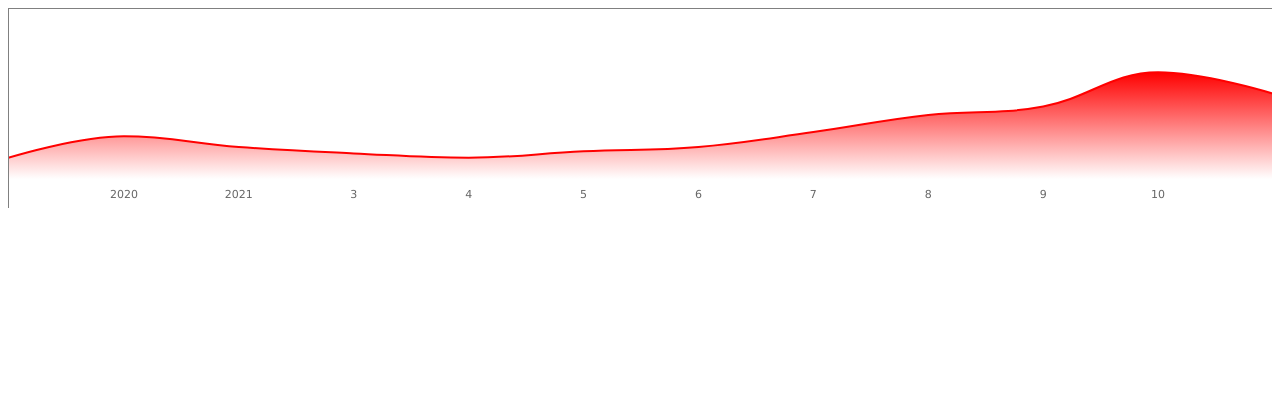
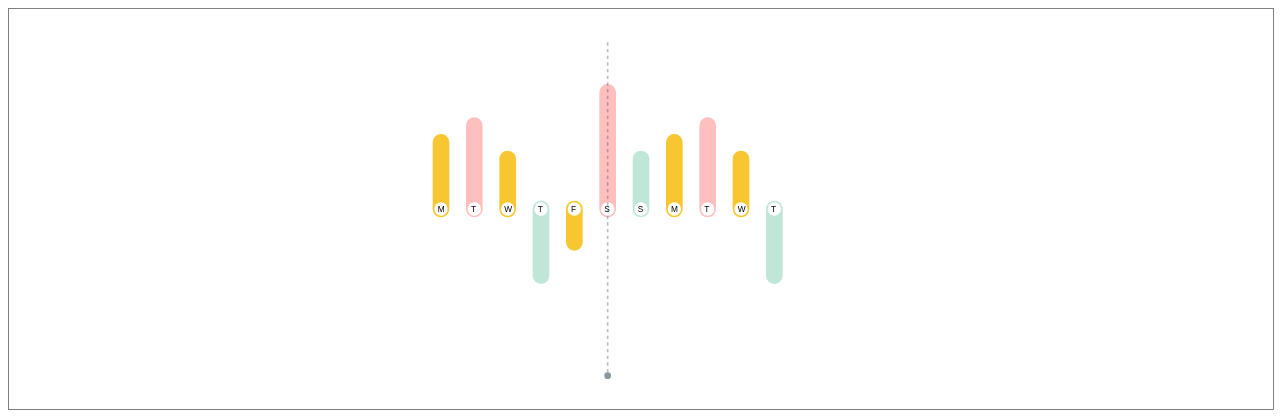
Before and after one commit to saswat3115/react-svg-equalizer-chart, a React (Create React App) app: page / in a window 1280 px wide. Shown: the top 418 px of the page. Built offline with nearby package versions, Linux system fonts and the light colour scheme; the HTML template or start-up script is replaced by a standard one.

Commit message:
3 files modified

```diff
--- a/src/App.js
+++ b/src/App.js
@@ -20,8 +20,8 @@ const data = {
 export default function App() {
   return (
     <div className="chart">
-      {/* <Chart data={data} selected={6} /> */}
-      <LineChart />
+      <Chart data={data} selected={6} />
+      {/* <LineChart /> */}
     </div>
   );
 }
--- a/src/Chart.js
+++ b/src/Chart.js
@@ -63,24 +63,35 @@ const Chart = ({ data, selected }) => {
   const onDrag = (e) => {
     if (isDragging) {
       if (e.touches && e.touches[0]) {
-        // setThumbLeft(
-        // 	Math.min(
-        // 		Math.max(0, e.touches[0].clientX - startX),
-        // 		container.width - thumb.width / 2
-        // 	)
-        // );
         const diff = startX - e.touches[0].clientX;
-        setDragDiff(-diff);
+        if (-101 < diff && diff < 101) {
+          setDragDiff(-diff);
+        }
       } else {
         const diff = startX - e.clientX;
-
-        setDragDiff(-diff);
+        if (-101 < diff && diff < 101) {
+          setDragDiff(-diff);
+        }
       }
     }
   };
 
   const dragEnd = () => {
     setIsDragging(false);
+    console.log(dragDiff);
+    const mod = dragDiff > 0 ? dragDiff : -1 * dragDiff;
+    const noOfBarMoved = Math.ceil(mod / GAP);
+    if (dragDiff > 0) {
+      setCurrent(current - noOfBarMoved < 1 ? 1 : current - noOfBarMoved);
+      setDragDiff(0);
+    } else {
+      setCurrent(
+        current + noOfBarMoved > Object.keys(data).length
+          ? Object.keys(data).length
+          : current + noOfBarMoved
+      );
+      setDragDiff(0);
+    }
   };
 
   return (
--- a/src/LineChart.js
+++ b/src/LineChart.js
@@ -43,7 +43,7 @@ const option = {
     title: {
       text: '',
     },
-    uniqueNames: true,
+    // uniqueNames: true,
     // labels: {
     // 	formatter: (item: any) => {
     // 		const [dd, MMM, yyyy] = format(item.value, 'dd MMM yyyy').split(' ');
```
